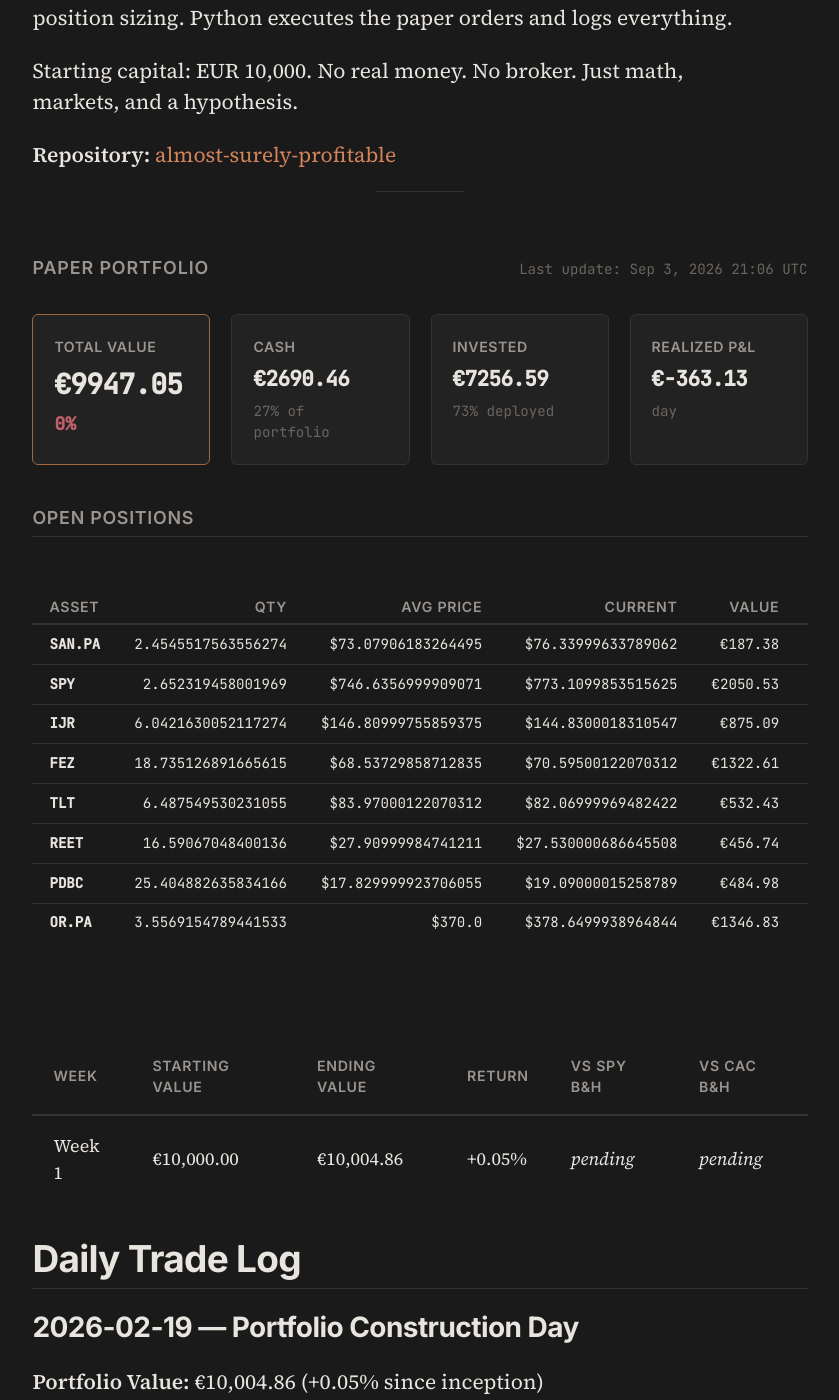
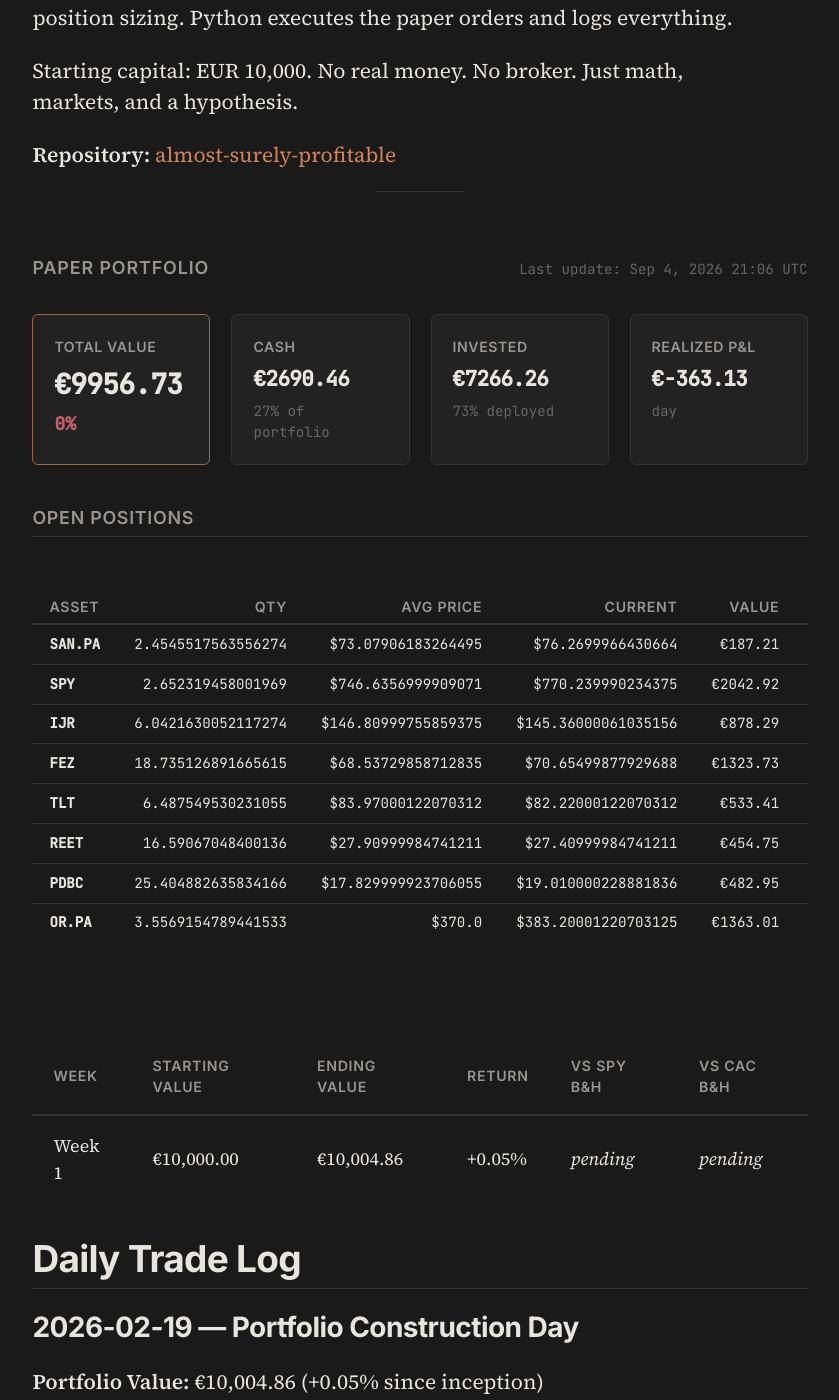
Before and after one commit to Alm0stSurely/alm0stsurely.github.io, a Jekyll site: the page built from trading.md, in a window 1280 px wide and 1400 px high, scrolled down 854 px. Shown: the whole window, without its empty margins (220-1059 px from the left). Built offline with Jekyll 4.4.1, drawn with Linux system fonts in a browser that asks for light colours.

```diff
--- a/_data/portfolio.json
+++ b/_data/portfolio.json
@@ -1,81 +1,81 @@
 {
  "cash": 2690.4635731850058,
  "total_realized_pnl": -363.1263234702452,
- "last_updated": "2026-09-03T21:06:42.669590",
- "total_value": 9947.051083065184,
- "positions_value": 7256.587509880178,
+ "last_updated": "2026-09-04T21:06:05.929727",
+ "total_value": 9956.727412021002,
+ "positions_value": 7266.263838835996,
  "positions": [
   {
    "ticker": "SAN.PA",
    "quantity": 2.4545517563556274,
    "avg_price": 73.07906183264495,
-   "current_price": 76.33999633789062,
-   "market_value": 187.3804720913516,
-   "unrealized_pnl": 8.004132517211445,
-   "unrealized_pnl_pct": 0.044622008321800785
+   "current_price": 76.2699966430664,
+   "market_value": 187.20865421747646,
+   "unrealized_pnl": 7.832314643336304,
+   "unrealized_pnl_pct": 0.04366414579498673
   },
   {
    "ticker": "SPY",
    "quantity": 2.652319458001969,
    "avg_price": 746.6356999909071,
-   "current_price": 773.1099853515625,
-   "market_value": 2050.5346573235665,
-   "unrealized_pnl": 70.21826219876289,
-   "unrealized_pnl_pct": 0.035458102741374106
+   "current_price": 770.239990234375,
+   "market_value": 2042.9225134298795,
+   "unrealized_pnl": 62.606118305075825,
+   "unrealized_pnl_pct": 0.031614199861800496
   },
   {
    "ticker": "IJR",
    "quantity": 6.0421630052117274,
    "avg_price": 146.80999755859375,
-   "current_price": 144.8300018310547,
-   "market_value": 875.0864791083454,
-   "unrealized_pnl": -11.963456935413774,
-   "unrealized_pnl_pct": -0.013486790821236928
+   "current_price": 145.36000061035156,
+   "market_value": 878.2888181254203,
+   "unrealized_pnl": -8.761117918338869,
+   "unrealized_pnl_pct": -0.009876690772802978
   },
   {
    "ticker": "FEZ",
    "quantity": 18.735126891665615,
    "avg_price": 68.53729858712835,
-   "current_price": 70.59500122070312,
-   "market_value": 1322.606305787162,
-   "unrealized_pnl": 38.55131994533781,
-   "unrealized_pnl_pct": 0.030023106775340803
+   "current_price": 70.65499877929688,
+   "market_value": 1323.7303676606061,
+   "unrealized_pnl": 39.67538181878194,
+   "unrealized_pnl_pct": 0.030898506883465613
   },
   {
    "ticker": "TLT",
    "quantity": 6.487549530231055,
    "avg_price": 83.97000122070312,
-   "current_price": 82.06999969482422,
-   "market_value": 532.4331879662197,
-   "unrealized_pnl": -12.3263540066539,
-   "unrealized_pnl_pct": -0.02262714657922906
+   "current_price": 82.22000122070312,
+   "market_value": 533.4063302949693,
+   "unrealized_pnl": -11.353211677904369,
+   "unrealized_pnl_pct": -0.02084077616481604
   },
   {
    "ticker": "REET",
    "quantity": 16.59067048400136,
    "avg_price": 27.90999984741211,
-   "current_price": 27.530000686645508,
-   "market_value": 456.7411698164668,
-   "unrealized_pnl": -6.304440860475722,
-   "unrealized_pnl_pct": -0.013615161692730528
+   "current_price": 27.40999984741211,
+   "market_value": 454.7502754349419,
+   "unrealized_pnl": -8.295335242000647,
+   "unrealized_pnl_pct": -0.01791472600263591
   },
   {
    "ticker": "PDBC",
    "quantity": 25.404882635834166,
    "avg_price": 17.829999923706055,
-   "current_price": 19.09000015258789,
-   "market_value": 484.97921339455166,
-   "unrealized_pnl": 32.0101579358672,
-   "unrealized_pnl_pct": 0.07066742760927266
+   "current_price": 19.010000228881836,
+   "market_value": 482.9468247219237,
+   "unrealized_pnl": 29.977769263239225,
+   "unrealized_pnl_pct": 0.066180611902689925
   },
   {
    "ticker": "OR.PA",
    "quantity": 3.5569154789441533,
    "avg_price": 370.0,
-   "current_price": 378.6499938964844,
-   "market_value": 1346.8260243925145,
-   "unrealized_pnl": 30.76729718317779,
-   "unrealized_pnl_pct": 0.02337836188239025
+   "current_price": 383.20001220703125,
+   "market_value": 1363.0100549507779,
+   "unrealized_pnl": 46.95132774144122,
+   "unrealized_pnl_pct": 0.035675708667652026
   }
  ]
 }
```
Also changed, not shown: _trading_analysis.md (+37 -79 lines).
